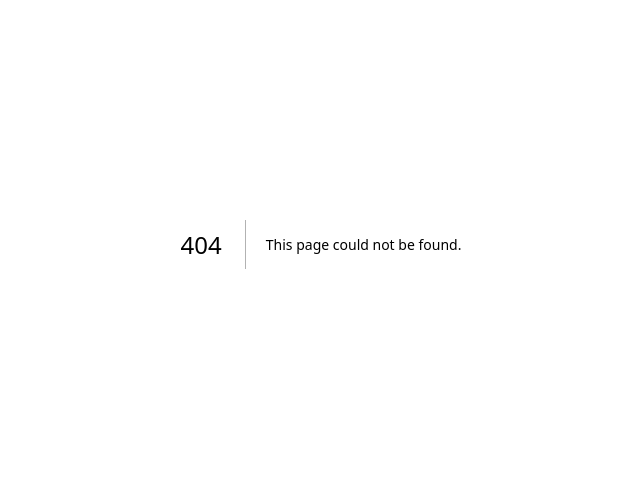
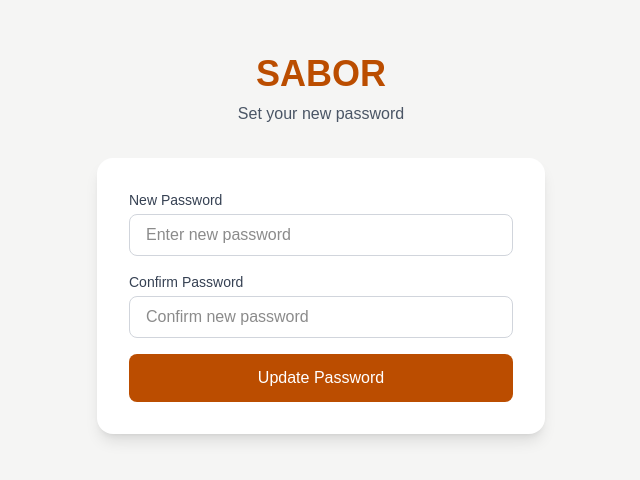
Before and after one commit to ashsannn/sabor-app, a Next.js app: page /reset-password in a window 1280 px wide. Before the commit this address had no page. Shown: the part 156-636 px from the top of the page, without its empty margins (319-959 px from the left). Built offline with nearby package versions, Linux system fonts and the light colour scheme; no server answers.

Commit message:
Add auth improvements: remove Google login, fix sign out, add password reset

```diff
--- a/app/Auth.jsx
+++ b/app/Auth.jsx
@@ -1,51 +1,74 @@
 'use client';
 
+import { useState } from 'react';
 import { Auth } from '@supabase/auth-ui-react';
 import { ThemeSupa } from '@supabase/auth-ui-shared';
 import { createClient } from '@/lib/supabase';
-import { useEffect } from 'react';
-import { X, ArrowLeft } from 'lucide-react';
+import { Menu, X } from 'lucide-react';
 
 export default function AuthComponent({ onSuccess, onBack }) {
   const supabase = createClient();
-
-  useEffect(() => {
-    // Listen for auth state changes
-    const { data: { subscription } } = supabase.auth.onAuthStateChange((event, session) => {
-      if (event === 'SIGNED_IN' && session && onSuccess) {
-        onSuccess();
-      }
-    });
-
-    return () => subscription.unsubscribe();
-  }, [onSuccess]);
+  const [view, setView] = useState('sign_in'); // 'sign_in', 'sign_up', 'forgotten_password'
+  const [message, setMessage] = useState('');
+  const [sidebarOpen, setSidebarOpen] = useState(false);
 
   return (
-    <div className="min-h-screen bg-stone-100">
-      {/* Header with back button */}
-      <div className="bg-white border-b border-stone-200 p-4">
-        <div className="max-w-md mx-auto flex items-center justify-between">
+    <div className="min-h-screen bg-stone-100 flex items-center justify-center p-4">
+      {/* Hamburger Menu */}
+      <div className="fixed top-4 left-4 z-50">
         <button
-            onClick={onBack}
-            className="flex items-center gap-2 text-gray-700 hover:text-amber-600 transition-colors"
+          onClick={() => setSidebarOpen(!sidebarOpen)}
+          className="text-gray-700 hover:text-amber-600 transition-colors p-2"
         >
-            <ArrowLeft size={20} />
-            <span className="text-sm font-medium">Back</span>
+          <Menu size={28} />
         </button>
-          <h1 className="text-xl font-bold text-amber-700">SABOR</h1>
-          <div className="w-16"></div> {/* Spacer for centering */}
-        </div>
       </div>
 
-      {/* Auth content */}
-      <div className="flex items-center justify-center p-4 py-12">
+      {/* Simple Sidebar */}
+      {sidebarOpen && (
+        <>
+          <div
+            className="fixed inset-0 bg-black bg-opacity-50 z-40"
+            onClick={() => setSidebarOpen(false)}
+          />
+          <div className="fixed left-0 top-0 h-full w-64 bg-white shadow-xl z-50 p-6">
+            <div className="flex items-center justify-between mb-8">
+              <h2 className="text-xl font-bold text-amber-600">SABOR</h2>
+              <button onClick={() => setSidebarOpen(false)}>
+                <X size={24} />
+              </button>
+            </div>
+
+            <button
+              onClick={() => {
+                setSidebarOpen(false);
+                if (onBack) onBack();
+              }}
+              className="w-full text-left px-4 py-2 hover:bg-amber-50 rounded-lg transition-colors"
+            >
+              ← Back to Home
+            </button>
+          </div>
+        </>
+      )}
+
       <div className="w-full max-w-md">
         <div className="text-center mb-8">
-            <h2 className="text-3xl font-bold text-gray-900 mb-2">Create your account</h2>
-            <p className="text-gray-600">Sign up to save your preferences across devices</p>
+          <h1 className="text-4xl font-bold text-amber-700 mb-2">SABOR</h1>
+          <p className="text-gray-600">
+            {view === 'forgotten_password'
+              ? 'Reset your password'
+              : 'Sign in to save your preferences'}
+          </p>
         </div>
 
         <div className="bg-white rounded-2xl shadow-lg p-8">
+          {message && (
+            <div className="mb-4 p-3 bg-green-50 border border-green-200 text-green-700 rounded-lg text-sm">
+              {message}
+            </div>
+          )}
+
           <Auth
             supabaseClient={supabase}
             appearance={{
@@ -59,10 +82,38 @@ export default function AuthComponent({ onSuccess, onBack }) {
                 },
               },
             }}
-              providers={['google']}
-              redirectTo={`${typeof window !== 'undefined' ? window.location.origin : ''}/`}
+            view={view}
+            providers={[]}
+            redirectTo={`${typeof window !== 'undefined' ? window.location.origin : ''}/auth/callback`}
+            onlyThirdPartyProviders={false}
+            magicLink={false}
           />
+
+          {/* Custom password reset link */}
+          {view === 'sign_in' && (
+            <div className="mt-4 text-center">
+              <button
+                onClick={() => setView('forgotten_password')}
+                className="text-sm text-amber-700 hover:text-amber-800 underline"
+              >
+                Forgot your password?
+              </button>
             </div>
+          )}
+
+          {view === 'forgotten_password' && (
+            <div className="mt-4 text-center">
+              <button
+                onClick={() => {
+                  setView('sign_in');
+                  setMessage('');
+                }}
+                className="text-sm text-amber-700 hover:text-amber-800 underline"
+              >
+                Back to sign in
+              </button>
+            </div>
+          )}
         </div>
       </div>
     </div>
--- a/app/page.js
+++ b/app/page.js
@@ -252,10 +252,36 @@ export default function SaborApp() {
   };
 
   const handleSignOut = async () => {
-    await supabase.auth.signOut();
+    console.log('🔴 Signing out...');
+
+    // Try Supabase sign out but don't wait for it
+    supabase.auth.signOut().catch(err => console.log('Supabase signOut error (ignoring):', err));
+
+    // Immediately clear everything
     setUser(null);
     setUserPreferences(null);
     setSidebarOpen(false);
+    setCurrentRecipe(null);
+    setSavedRecipes([]);
+    setView('landing');
+
+    // Clear all storage
+    localStorage.clear();
+    sessionStorage.clear();
+
+    // Clear all cookies (Supabase stores session here)
+    document.cookie.split(";").forEach((c) => {
+      document.cookie = c
+        .replace(/^ +/, "")
+        .replace(/=.*/, "=;expires=" + new Date().toUTCString() + ";path=/");
+    });
+
+    console.log('🔴 Storage cleared, reloading...');
+
+    // Force full page reload
+    setTimeout(() => {
+      window.location.href = '/';
+    }, 100);
   };
 
   const showNotification = (message) => {
@@ -577,10 +603,10 @@ export default function SaborApp() {
         {sidebarOpen && (
           <>
             <div
-              className="fixed inset-0 bg-black bg-opacity-50 z-30"
+              className="fixed inset-0 bg-black bg-opacity-50 z-45"
               onClick={() => setSidebarOpen(false)}
             />
-            <div className="fixed left-0 top-0 h-full w-64 bg-white shadow-xl z-40 p-6 flex flex-col">
+            <div className="fixed left-0 top-0 h-full w-64 bg-white shadow-xl z-50 p-6 flex flex-col">
               <div className="flex items-center justify-between mb-8">
                 <h2 className="text-xl font-bold text-amber-600">SABOR</h2>
                 <button onClick={() => setSidebarOpen(false)}>
@@ -655,7 +681,8 @@ export default function SaborApp() {
                 )}
               </nav>
 
-              {/* Sign Out Button */}
+              {/* Auth Buttons */}
+              {user ? (
                 <button
                   onClick={handleSignOut}
                   className="w-full flex items-center gap-2 px-4 py-2 hover:bg-red-50 text-red-600 rounded-lg transition-colors mt-auto"
@@ -663,6 +690,18 @@ export default function SaborApp() {
                   <LogOut size={18} />
                   Sign Out
                 </button>
+              ) : (
+                <button
+                  onClick={() => {
+                    setShowAuth(true);
+                    setSidebarOpen(false);
+                  }}
+                  className="w-full flex items-center gap-2 px-4 py-2 hover:bg-amber-50 text-amber-700 rounded-lg transition-colors mt-auto"
+                >
+                  <User size={18} />
+                  Sign In / Sign Up
+                </button>
+              )}
             </div>
           </>
         )}
@@ -744,8 +783,8 @@ export default function SaborApp() {
           </div>
         </div>
 
-        {/* Sticky Personalization CTA Banner - only show if no preferences set */}
-        {!userPreferences && (
+        {/* Sticky Personalization CTA Banner - only show if no preferences set AND not logged in */}
+        {!userPreferences && !user && (
           <div className="fixed bottom-0 left-0 right-0 z-40">
             <div className="relative">
               {/* Gradient fade overlay */}
--- /dev/null
+++ b/app/reset-password/page.jsx
@@ -0,0 +1,116 @@
+'use client';
+
+import { useState, useEffect } from 'react';
+import { createClient } from '@/lib/supabase';
+import { useRouter } from 'next/navigation';
+
+export default function ResetPasswordPage() {
+  const [password, setPassword] = useState('');
+  const [confirmPassword, setConfirmPassword] = useState('');
+  const [loading, setLoading] = useState(false);
+  const [message, setMessage] = useState('');
+  const [error, setError] = useState('');
+  const router = useRouter();
+  const supabase = createClient();
+
+  const handleResetPassword = async (e) => {
+    e.preventDefault();
+    setError('');
+    setMessage('');
+
+    if (password !== confirmPassword) {
+      setError('Passwords do not match');
+      return;
+    }
+
+    if (password.length < 6) {
+      setError('Password must be at least 6 characters');
+      return;
+    }
+
+    setLoading(true);
+
+    try {
+      const { error } = await supabase.auth.updateUser({
+        password: password
+      });
+
+      if (error) throw error;
+
+      setMessage('Password updated successfully! Redirecting...');
+
+      setTimeout(() => {
+        router.push('/');
+      }, 2000);
+    } catch (error) {
+      setError(error.message);
+    } finally {
+      setLoading(false);
+    }
+  };
+
+  return (
+    <div className="min-h-screen bg-stone-100 flex items-center justify-center p-4">
+      <div className="w-full max-w-md">
+        <div className="text-center mb-8">
+          <h1 className="text-4xl font-bold text-amber-700 mb-2">SABOR</h1>
+          <p className="text-gray-600">Set your new password</p>
+        </div>
+
+        <div className="bg-white rounded-2xl shadow-lg p-8">
+          {message && (
+            <div className="mb-4 p-3 bg-green-50 border border-green-200 text-green-700 rounded-lg text-sm">
+              {message}
+            </div>
+          )}
+
+          {error && (
+            <div className="mb-4 p-3 bg-red-50 border border-red-200 text-red-700 rounded-lg text-sm">
+              {error}
+            </div>
+          )}
+
+          <form onSubmit={handleResetPassword} className="space-y-4">
+            <div>
+              <label className="block text-sm font-medium text-gray-700 mb-1">
+                New Password
+              </label>
+              <input
+                type="password"
+                value={password}
+                onChange={(e) => setPassword(e.target.value)}
+                required
+                minLength={6}
+                className="w-full px-4 py-2 border border-gray-300 rounded-lg focus:ring-2 focus:ring-amber-700 focus:border-transparent"
+                placeholder="Enter new password"
+              />
+            </div>
+
+            <div>
+              <label className="block text-sm font-medium text-gray-700 mb-1">
+                Confirm Password
+              </label>
+              <input
+                type="password"
+                value={confirmPassword}
+                onChange={(e) => setConfirmPassword(e.target.value)}
+                required
+                minLength={6}
+                className="w-full px-4 py-2 border border-gray-300 rounded-lg focus:ring-2 focus:ring-amber-700 focus:border-transparent"
+                placeholder="Confirm new password"
+              />
+            </div>
+
+            <button
+              type="submit"
+              disabled={loading}
+              className="w-full bg-amber-700 text-white py-3 rounded-lg font-medium hover:bg-amber-800 disabled:bg-gray-400 disabled:cursor-not-allowed transition-colors"
+            >
+              {loading ? 'Updating...' : 'Update Password'}
+            </button>
+          </form>
+        </div>
+      </div>
+    </div>
+  );
+}
```
Lines whose indentation alone changed are shown as unchanged.
